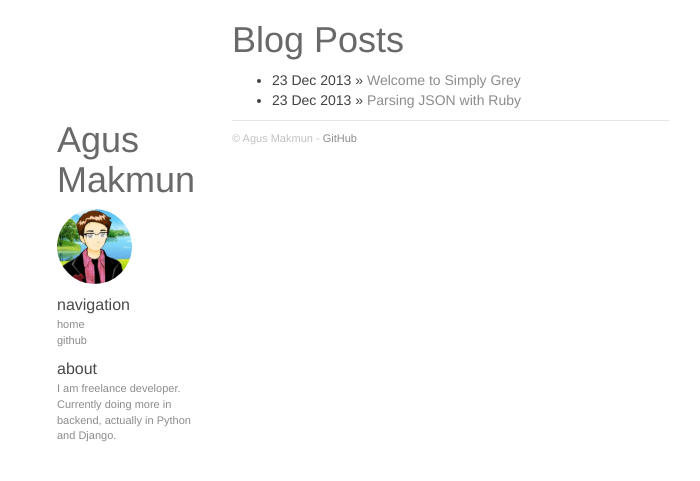
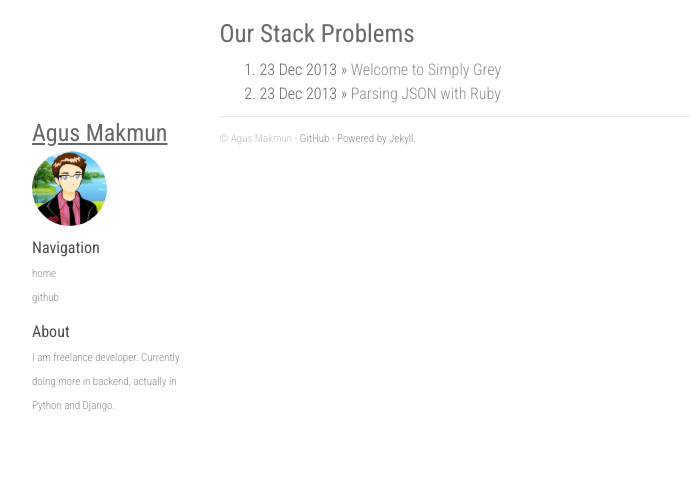
Before and after one commit to agusmakmun/agusmakmun.github.io, a Jekyll site: the page built from index.html, in a window 1280 px wide. Shown: the top 481 px of the page, without its empty margins (248-948 px from the left). Built offline with Jekyll 4.4.1, drawn with Linux system fonts in a browser that asks for light colours; nearby versions of some CDN libraries; Markdown is read by kramdown in place of the engine named in the settings.

Commit message:
Update Style

```diff
--- a/_layouts/default.html
+++ b/_layouts/default.html
@@ -13,6 +13,9 @@
         <!-- Bootstrap core CSS -->
     	<link href="{{ site.baseurl }}/css/bootstrap.min.css" rel="stylesheet">
 
+        <!-- Fonts -->
+        <link href="//fonts.googleapis.com/css?family=Roboto+Condensed:400,300italic,300,400italic,700&amp;subset=latin,latin-ext" rel="stylesheet" type="text/css">
+
         <!-- Custom CSS -->
         <link rel="stylesheet" href="{{ site.baseurl }}/css/main.css">
 
@@ -22,10 +25,10 @@
 		<div class="container">
 
 			<div class="col-sm-3">
-				<h1>{{ site.name }}</h1>
+				<h3>{{ site.name }}</h3>
 				<img id="about" src="{{ site.baseurl }}/img/avatar.jpg" height="75px" width="75px" /><br />
 
-				<strong>navigation</strong><br />
+				<strong>Navigation</strong><br />
 				<a href="{{ site.baseurl }}/">home</a> <br />
 				{% for i in site.urls %}
 					<a class="about" href="{{ i.url }}">{{ i.text }}</a><br />
@@ -33,7 +36,7 @@
 
 				{% if site.about %}
 				<div id="about">
-					<strong>about</strong><br />
+					<strong>About</strong><br />
 					{{ site.about }}
 				</div>
 				{% endif %}
@@ -46,7 +49,7 @@
 				<footer>
 					&copy; {{ site.name }}
 					{% if site.github %}
-						- <a href="{{ site.github }}">{{ site.github }}</a>
+						- <a href="{{ site.github }}">{{ site.github }} - Powered by Jekyll.</a>
 					{% endif %}
 				</footer>
 			</div>
--- a/css/main.css
+++ b/css/main.css
@@ -4,12 +4,17 @@
  * //////////////
  */
 body {
-    color: #424242;
+    font-family: "Roboto Condensed", Arial, sans-serif;
+    background-color: #fff;
+    font-size: 16px;
+    line-height: 1.5em;
+    color: #666;
+    font-weight: 300;
 }
 
 @media (min-width: 768px) {
   .container {
-    max-width: 730px;
+    max-width: 780px;
   }
 }
 /**
@@ -27,6 +32,7 @@ h1 {
     font-weight: normal;
     color: #696969;
     margin-bottom: 10px;
+    font-size: 25px;
 }
 
 h2 {
@@ -86,6 +92,7 @@ div.content pre {
     overflow-x: auto;
     font-family: Menlo, Monaco, Consolas, 'Courier New', monospace;
     font-size: 12px;
+    border: none;
 }
 
 div.content .highlight {
@@ -97,6 +104,7 @@ footer {
     width: 100%;
     height: 10px;
     margin-top: 10px;
+    margin-bottom: 3em;
     padding-top: 10px;
     color: #C2C2C2;
     font-size: 11px;
--- a/index.html
+++ b/index.html
@@ -3,10 +3,10 @@ layout: default
 ---
 
 <div id="home">
-  <h1>Blog Posts</h1>
-  <ul class="posts">
+  <h1>Our Stack Problems</h1>
+  <ol class="posts">
     {% for post in site.posts %}
       <li><span>{{ post.date | date_to_string }}</span> &raquo; <a href="{{ site.baseurl }}{{ post.url }}">{{ post.title }}</a></li>
     {% endfor %}
-  </ul>
+  </ol>
 </div>
```
